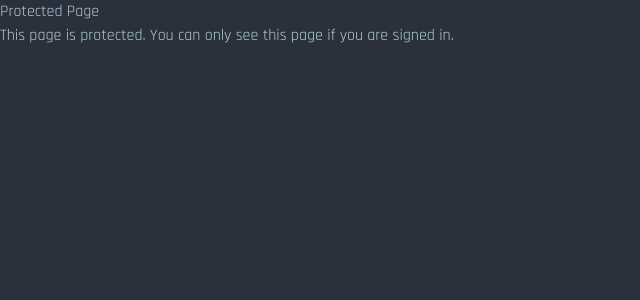
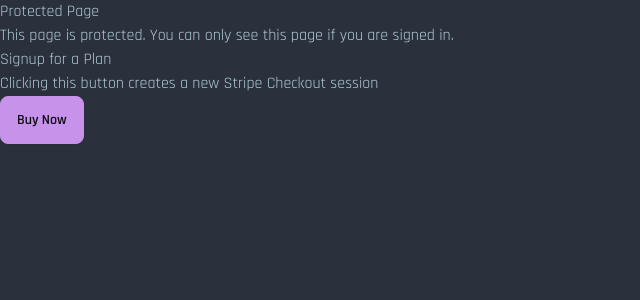
Before and after one commit to clodi-tech/guide, a Next.js app: page /protected in a window 1280 px wide. Shown: the top 300 px of the page, without its empty margins (0-640 px from the left). Built offline with nearby package versions, Linux system fonts and the light colour scheme; no server answers; sample sign-in values are in the browser's storage.

Commit message:
checkout

```diff
--- /dev/null
+++ b/app/api/checkout/route.ts
@@ -0,0 +1,35 @@
+import { NextResponse } from "next/server";
+import Stripe from "stripe";
+
+export async function POST(request: Request) {
+  try {
+    const { priceId, email, userId } = await request.json();
+
+    const stripe = new Stripe(process.env.STRIPE_SECRET_KEY!);
+
+    const session = await stripe.checkout.sessions.create({
+      metadata: {
+        user_id: userId,
+      },
+      customer_email: email,
+      payment_method_types: ["card"],
+      line_items: [
+        {
+          price: priceId,
+        },
+        {
+          price: "price_1OtHdOBF7AptWZlcPmLotZgW",
+          quantity: 1,
+        },
+      ],
+      mode: "subscription",
+      success_url: `${request.headers.get("origin")}/success`,
+      cancel_url: `${request.headers.get("origin")}/cancel`,
+    });
+
+    return NextResponse.json({ id: session.id });
+  } catch (error: any) {
+    console.error(error);
+    return NextResponse.json({ message: error.message }, { status: 500 });
+  }
+}
--- a/app/protected/page.tsx
+++ b/app/protected/page.tsx
@@ -1,5 +1,6 @@
 import { auth } from "@/auth";
 import { redirect } from "next/navigation";
+import CheckoutButton from "../ui/checkout";
 
 export default async function Page() {
   const session = await auth();
@@ -14,6 +15,7 @@ export default async function Page() {
       <p>
         This page is protected. You can only see this page if you are signed in.
       </p>
+      <CheckoutButton />
     </div>
   );
 }
--- /dev/null
+++ b/app/ui/checkout.tsx
@@ -0,0 +1,35 @@
+"use client";
+
+import { loadStripe } from "@stripe/stripe-js";
+
+export default function CheckoutButton() {
+  const handleCheckout = async () => {
+    const stripePromise = loadStripe(
+      process.env.NEXT_PUBLIC_STRIPE_PUBLISHABLE_KEY!,
+    );
+    const stripe = await stripePromise;
+    const response = await fetch("/api/checkout", {
+      method: "POST",
+      headers: {
+        "Content-Type": "application/json",
+      },
+      body: JSON.stringify({
+        priceId: "price_1OtHkdBF7AptWZlcIjbBpS8r",
+        userId: "data.user?.id",
+        email: "data.user?.email",
+      }),
+    });
+    const session = await response.json();
+    await stripe?.redirectToCheckout({ sessionId: session.id });
+  };
+
+  return (
+    <div>
+      <h1>Signup for a Plan</h1>
+      <p>Clicking this button creates a new Stripe Checkout session</p>
+      <button className="btn btn-accent" onClick={handleCheckout}>
+        Buy Now
+      </button>
+    </div>
+  );
+}
```
